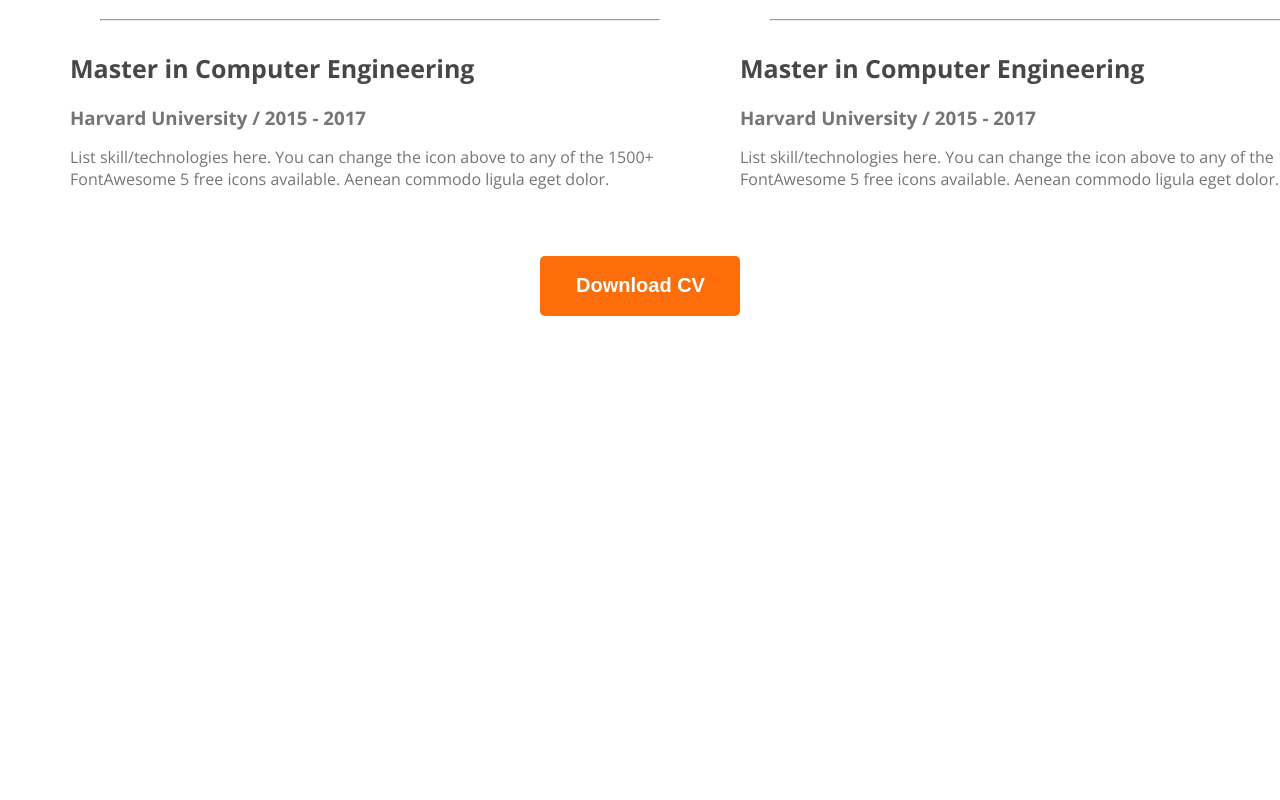
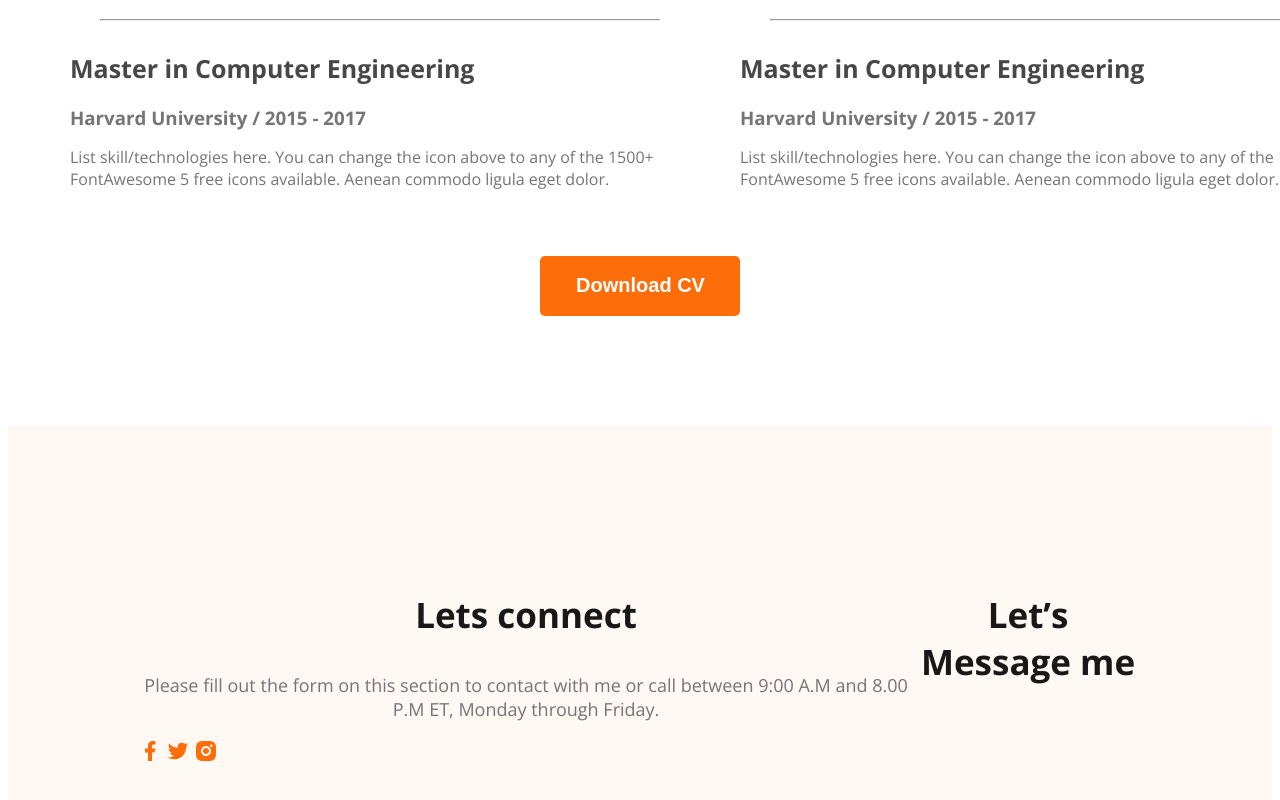
Before and after one commit to Rakib-Akanda/complete-project, a plain HTML site: page index.html in a window 1280 px wide. Shown: the part 2929-3729 px from the top of the page. Before the commit the page ends 3253 px from the top, so only its background shows below. Drawn offline with nearby package versions, Linux system fonts and the light colour scheme.

Commit message:
basic footer

```diff
--- a/index.html
+++ b/index.html
@@ -152,7 +152,18 @@
         </section>
     </main>
     <footer>
-
+        <div class="footer-column">
+            <h3 class="section-title">Lets connect</h3>
+            <p class="section-description">Please fill out the form on this section to contact with me or call between 9:00 A.M and 8.00 P.M ET, Monday through Friday.</p>
+            <div class="social-links">
+                <a href=""><img src="images/icons/facebook.png" alt=""></a>
+                <a href=""><img src="images/icons/twitter.png" alt=""></a>
+                <a href=""><img src="images/icons/insta.png" alt=""></a>
+            </div>
+        </div>
+        <div class="footer-column">
+            <h3 class="section-title">Let’s Message me</h3>
+        </div>
     </footer>
 </body>
 </html>
--- a/styles/portfolio.css
+++ b/styles/portfolio.css
@@ -197,5 +197,13 @@ nav a {
 .Download{
     margin-top: 50px;
     text-align: center;
+}
+/* footer style */
+footer{
+    display: flex;
+    background: #FFF8F3;
+    padding: 130px;
+    margin-top: 110px;
+
 
 }
```
